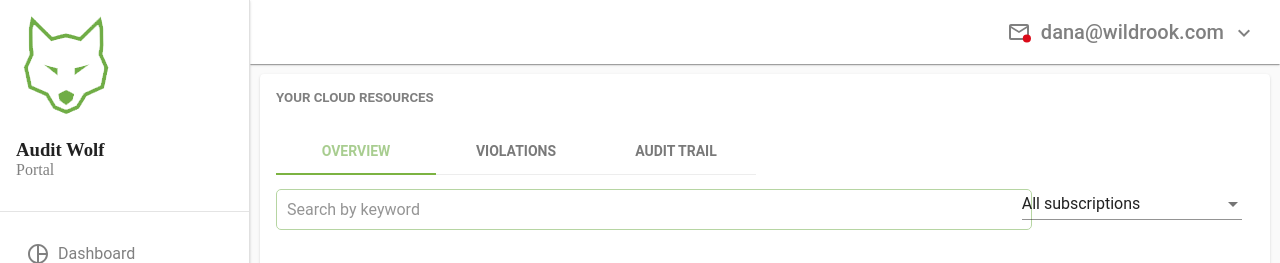
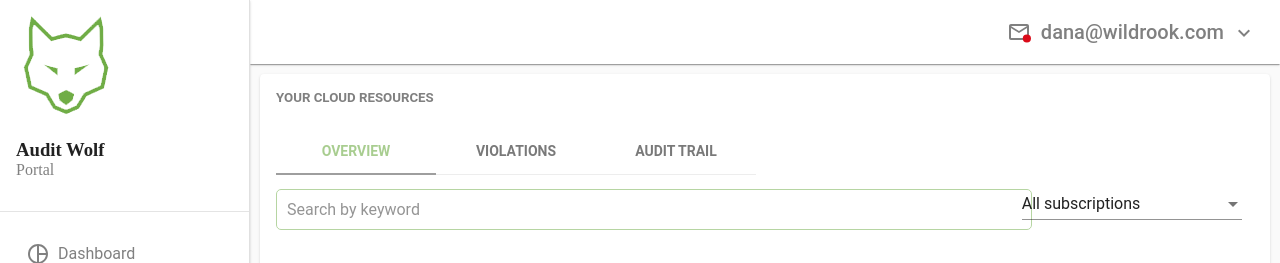
Before and after one commit to ToaIgnika/ng-project-test, an Angular app: page /cloud-resources in a window 1280 px wide. Shown: the top 263 px of the page. Built offline with nearby package versions, Linux system fonts and the light colour scheme.

Commit message:
fixed select styling

```diff
--- a/src/styles.scss
+++ b/src/styles.scss
@@ -10,8 +10,8 @@
 // Define the palettes for your theme using the Material Design palettes available in palette.scss
 // (imported above). For each palette, you can optionally specify a default, lighter, and darker
 // hue. Available color palettes: https://material.io/design/color/
-$candy-app-primary: mat-palette($mat-light-green, 600);
-$candy-app-accent:  mat-palette($mat-pink, A200, A100, A400);
+$candy-app-primary: mat-palette($mat-grey);
+$candy-app-accent:  mat-palette($mat-pink);
 
 // The warn palette is optional (defaults to red).
 $candy-app-warn:    mat-palette($mat-red);
```
Also changed, not shown: 1 other file (tests, documents, lock files or other folders).
